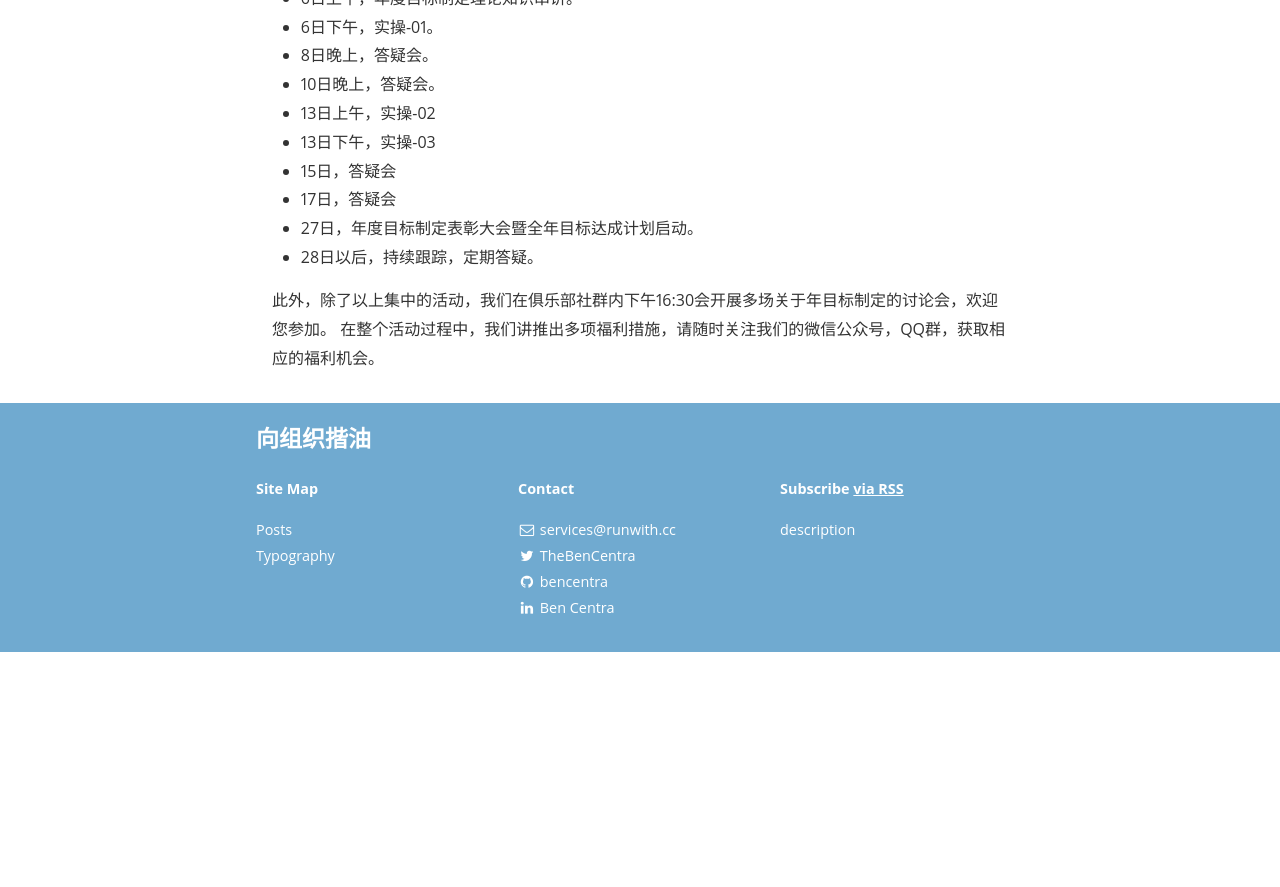
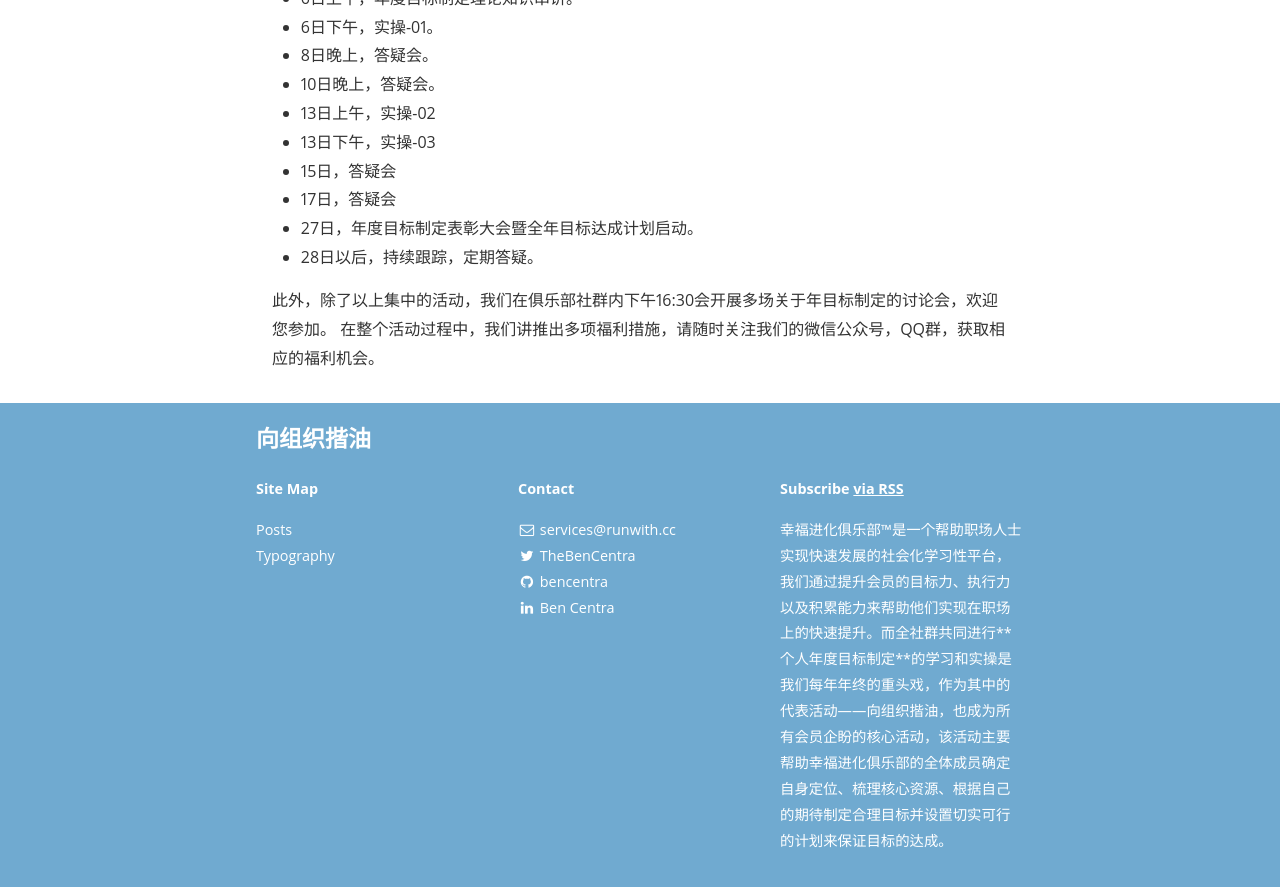
Before and after one commit to nianmubiao/nianmubiao.github.io, a Jekyll site: the page built from index.html, in a window 1280 px wide and 900 px high, scrolled down 1535 px. Shown: the top 887 px of the window. Built offline with Jekyll 4.4.1, drawn with Linux system fonts in a browser that asks for light colours; nearby versions of some CDN libraries; some web fonts are replaced; the list of posts is cut into pages by our own code; a style sheet for code colours, icons or effects is not loaded; before the commit the page ends 2187 px from its top, so only the background shows below that.

Commit message:
Update _config.yml

```diff
--- a/_config.yml
+++ b/_config.yml
@@ -11,7 +11,7 @@ title: 向组织揩油
 subtitle: "个人年度目标制定综合活动@幸福进化俱乐部"
 email: services@runwith.cc
 name: Miss Up
-description: description
+description: 幸福进化俱乐部™是一个帮助职场人士实现快速发展的社会化学习性平台，我们通过提升会员的目标力、执行力以及积累能力来帮助他们实现在职场上的快速提升。而全社群共同进行**个人年度目标制定**的学习和实操是我们每年年终的重头戏，作为其中的代表活动——向组织揩油，也成为所有会员企盼的核心活动，该活动主要帮助幸福进化俱乐部的全体成员确定自身定位、梳理核心资源、根据自己的期待制定合理目标并设置切实可行的计划来保证目标的达成。
 baseurl: "http://nianmubiao.com" # the subpath of your site, e.g. /blog/
 url: "http://nianmubiao.com" # the base hostname & protocol for your site
 cover: "/assets/header_image.jpg"
```
